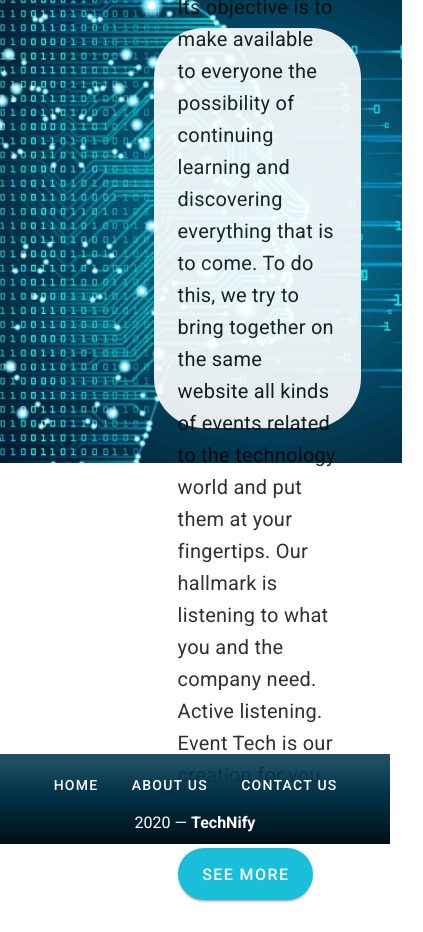
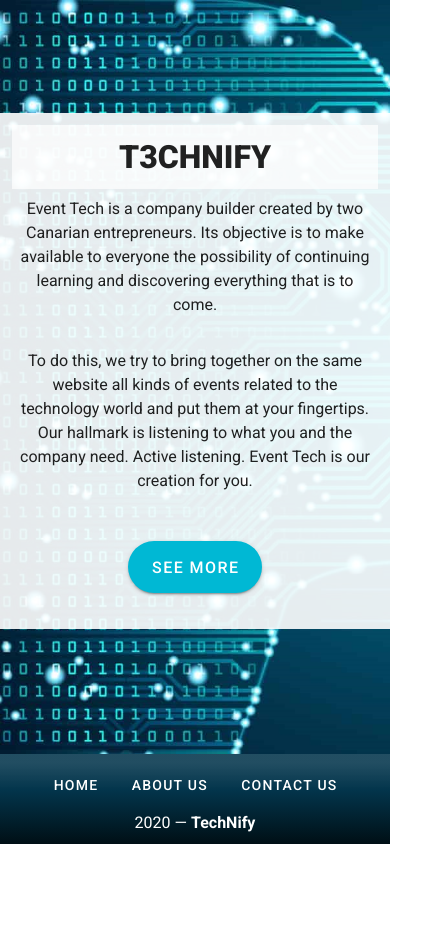
Before and after one commit to marcosm-dev/TechNify_Front, a Vue app: page / in a window 390 px wide. Shown: the whole page, 423 px wide, since content can reach past the window. After the commit the page ends 844 px from the top, so only its background shows below. Built offline with nearby package versions, Linux system fonts and the light colour scheme.

Commit message:
auth now mobile ok

```diff
--- a/src/views/Auth.vue
+++ b/src/views/Auth.vue
@@ -1,5 +1,7 @@
 <template>
-  <v-row class="bgimg">
+  <v-container class="container--bg-image fill-height pt-0" fluid>
+    <v-row >
+      <!-- TODO CHECK THIS JumboMarcos -->
       <v-col v-if="!jumbotron">
         <v-col cols="3" class="position justify-center mt-10">
           <v-tabs class="tabs title" v-model="tab" grow>
@@ -15,25 +17,21 @@
           </v-tabs-items>
         </v-col>
       </v-col>
-    <v-col cols="6" class="present justify-center my-10 jumbotron" v-else>
-      <v-container fill-height>
-        <v-layout align-center>
-          <v-flex>
-            <h3 class="font-weight-medium display-3">Welcome to Event Tech Website</h3>
-            <span class="font-weight-regular title">
+
+      <v-col v-else cols="12" id="intro" class="text-center">
+        <h1 class="pa-2">T3CHNIFY</h1>
+        <p class="pa-2">
           Event Tech is a company builder created by two Canarian entrepreneurs. Its objective is to make available to everyone the possibility of continuing learning and discovering everything that is to come.
+        </p>
+        <p class="pa-2">
           To do this, we try to bring together on the same website all kinds of events related to the technology world and put them at your fingertips.
           Our hallmark is listening to what you and the company need. Active listening. Event Tech is our creation for you.
-            </span>
-            <div class="my-8">
-              <v-divider></v-divider>
-              <v-btn class="mt-6" to="/events" rounded dark color="cyan accent-4" x-large>See more</v-btn>
-            </div>
-          </v-flex>
-        </v-layout>
-      </v-container>
+        </p>
+
+        <v-btn class="my-6" to="/events" rounded dark color="cyan accent-4" x-large>See more</v-btn>
       </v-col>
     </v-row>
+  </v-container>
 </template>
 
 <script>
@@ -65,12 +63,28 @@
 </script>
 
 <style lang="scss" scoped>
-.title {
-  opacity: 0.9;
-  color: #000000;
-  width: 83%;
-  margin: auto;
+$footer-height: 90px;
+
+.container--bg-image {
+  background-image: url("../assets/tech.png");
+  background-size: cover;
+  min-height: calc(100vh - 90px);
+  align-items: start;
 }
+
+#intro {
+  background-color: rgba(255,255,255,0.9);
+  h1 {
+    background-color: rgba(255,255,255,0.7);
+    font-weight: 800;
+    text-align: center;
+  }
+
+  p {
+
+  }
+}
+
 .tab {
   background: rgba(255, 255, 255, 0.815);
   font-weight: 640;
@@ -78,19 +92,17 @@
   margin-bottom: -5px;
   border-radius: 10px 10px 0 0 !important;
 }
+
 .tabs {
   border-radius: 10px 10px 0 0 !important;
 }
-.bgimg {
-  background-image: url("../assets/tech.png");
-  background-size: 100vmax;
-  height: 91vh;
-}
+
 .bglogin {
   background-color: rgba(255, 255, 255, 0.835) !important;
   opacity: 1;
   border-radius: 37px;
 }
+
 .card {
   box-shadow: inset 0px 4px 4px rgba(0, 0, 0, 0.53);
   transform: rotate(0deg);
@@ -98,9 +110,11 @@
   border-radius: 37px;
   transform: rotate(0deg);
 }
+
 .position {
   margin-left: 55%;
 }
+
 .present {
   color: black;
   margin-left: 40%;
@@ -109,10 +123,5 @@
   border-radius: 50px;
   opacity: 0.9;
 }
-.jumbotron {
-  height: 400px;
-}
-h3 {
-  margin-top: 5%;
-}
+
 </style>
```
Lines whose indentation alone changed are shown as unchanged.
